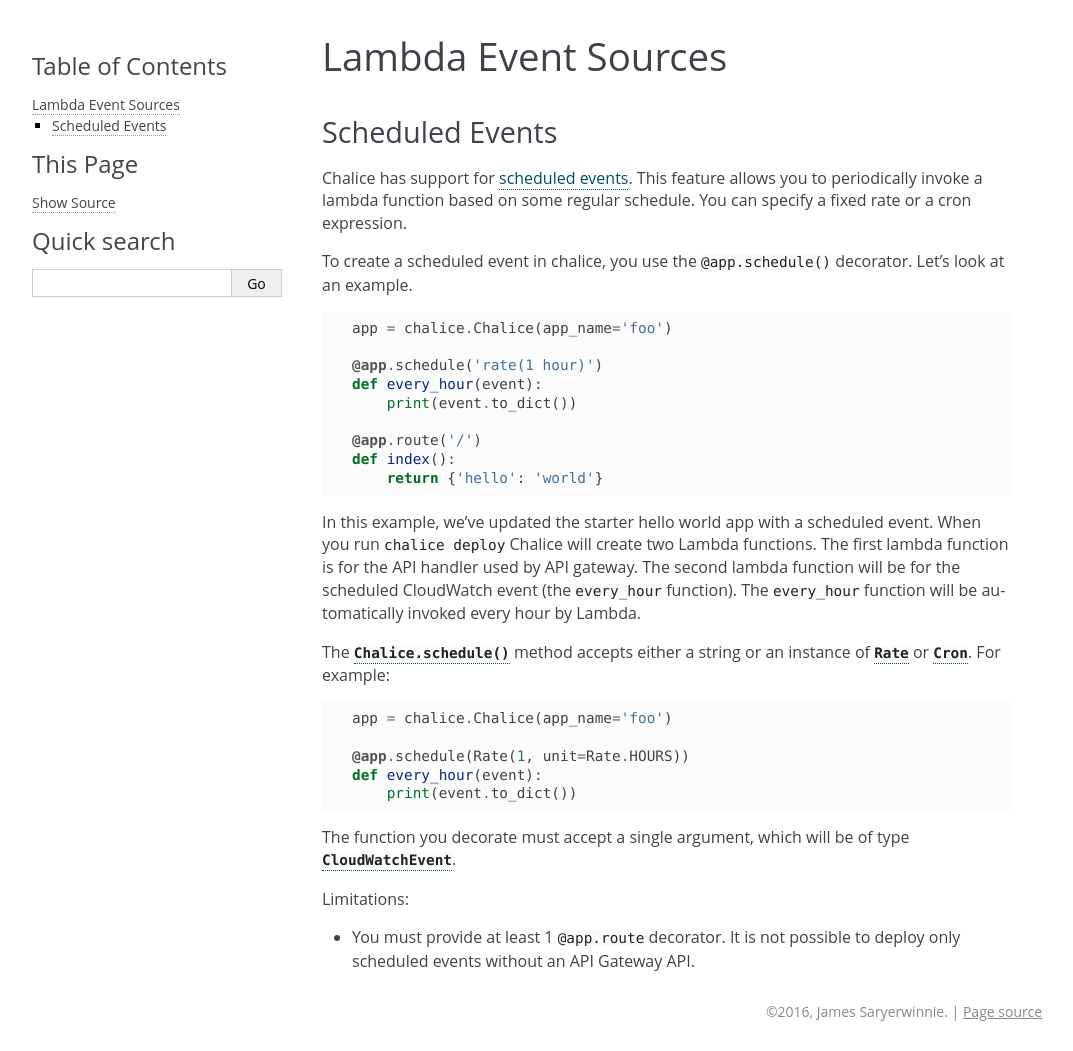
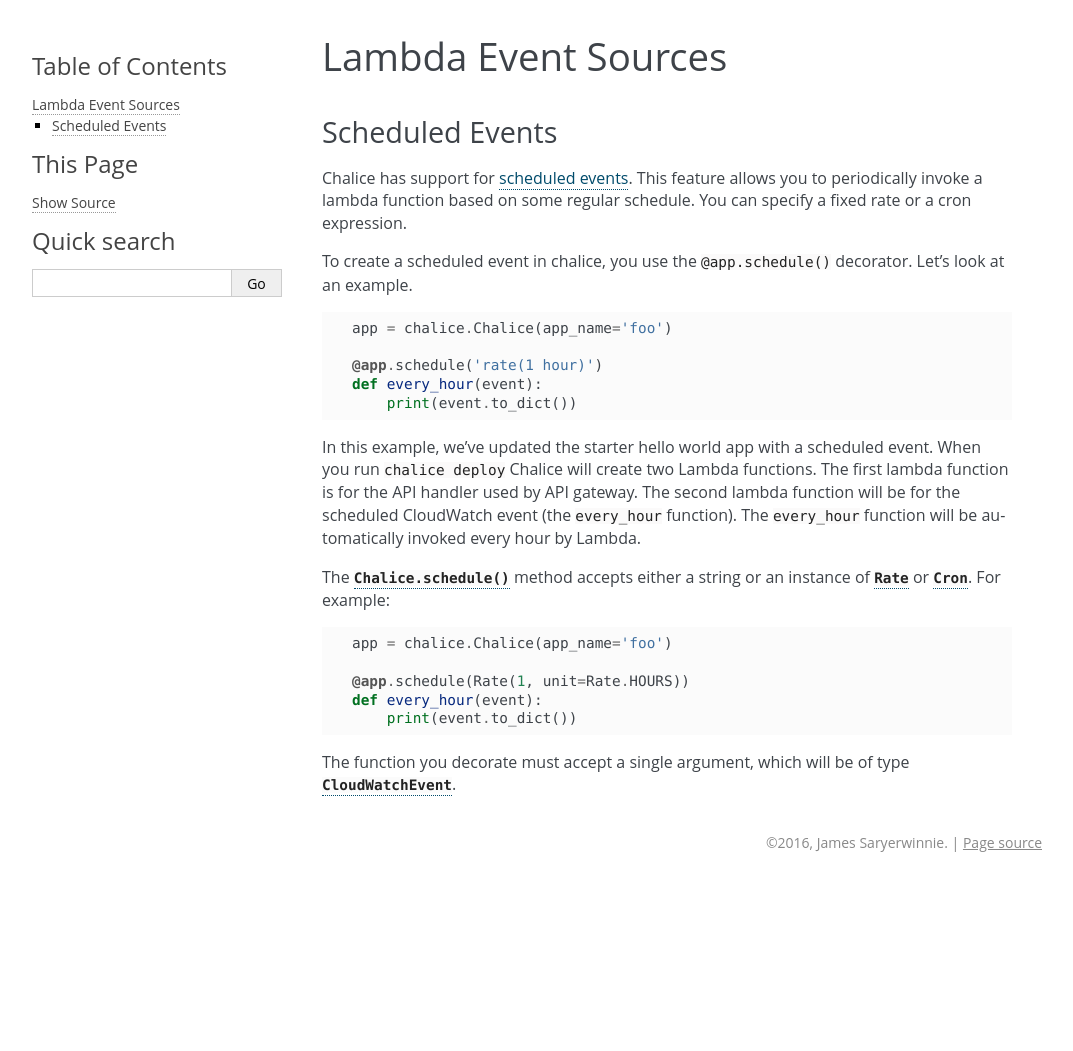
Before and after one commit to aws/chalice, a Sphinx documentation site: the page built from docs/source/topics/events.rst, in a window 1280 px wide. Shown: the whole page, without its empty margins (108-1181 px from the left). Built offline with Sphinx 7.4.7, drawn with Linux system fonts in a browser that asks for light colours; pages that are not in the unit, such as notebooks, are missing from menus; after the commit the page ends 900 px from its top, so only the background shows below that.

Commit message:
Remove note about needing at least one route
That's no longer true with the new deployer.

```diff
--- a/docs/source/topics/events.rst
+++ b/docs/source/topics/events.rst
@@ -22,10 +22,6 @@
     def every_hour(event):
         print(event.to_dict())
 
-    @app.route('/')
-    def index():
-        return {'hello': 'world'}
-
 
 In this example, we've updated the starter hello world app with
 a scheduled event.  When you run ``chalice deploy`` Chalice will create
@@ -48,8 +44,3 @@
 
 The function you decorate must accept a single argument,
 which will be of type :class:`CloudWatchEvent`.
-
-Limitations:
-
-* You must provide at least 1 ``@app.route`` decorator.  It is not
-  possible to deploy only scheduled events without an API Gateway API.
```
